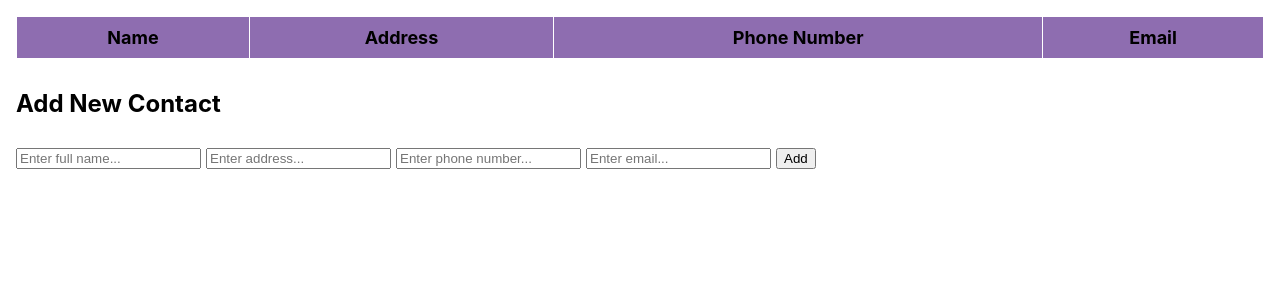
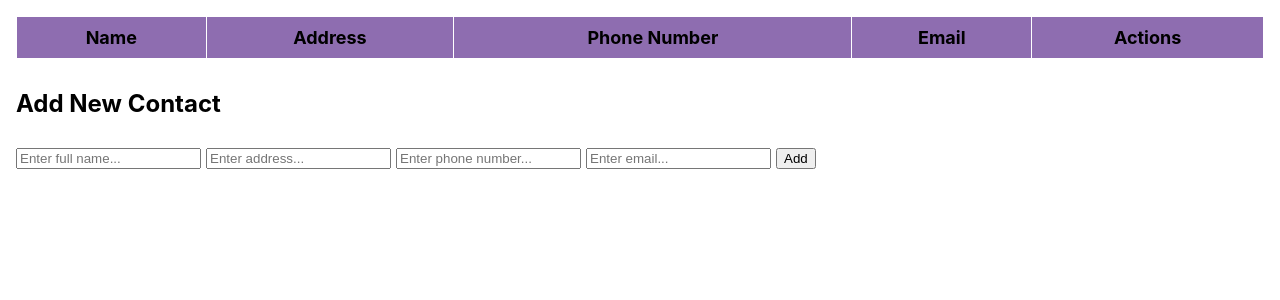
Before and after one commit to vvynz/contactlist, a React (Create React App) app: page / in a window 1280 px wide. Shown: the top 300 px of the page. Built offline with nearby package versions, Linux system fonts and the light colour scheme.

Commit message:
Create an Actions column and a handleEditClick function

```diff
--- a/src/App.js
+++ b/src/App.js
@@ -8,7 +8,7 @@ import EditableRow from "./Components/EditableRow";
 
 function App() {
   const [contacts, setContacts] = useState([]);
-  const [editContactID, setEditContactID] = useState(null);
+  const [editContactID, setEditContactID] = useState(1);
   const [formData, setFormData] = useState({
     fullName: "",
     address: "",
@@ -45,6 +45,8 @@ function App() {
   };
   // console.log(contacts)
 
+  const handleEditClick = (e, contact) =>{}
+
   return (
     <div className="app-container">
       <form>
@@ -55,6 +57,7 @@ function App() {
               <th>Address</th>
               <th>Phone Number</th>
               <th>Email</th>
+              <th>Actions</th>
             </tr>
           </thead>
           <tbody>
```
